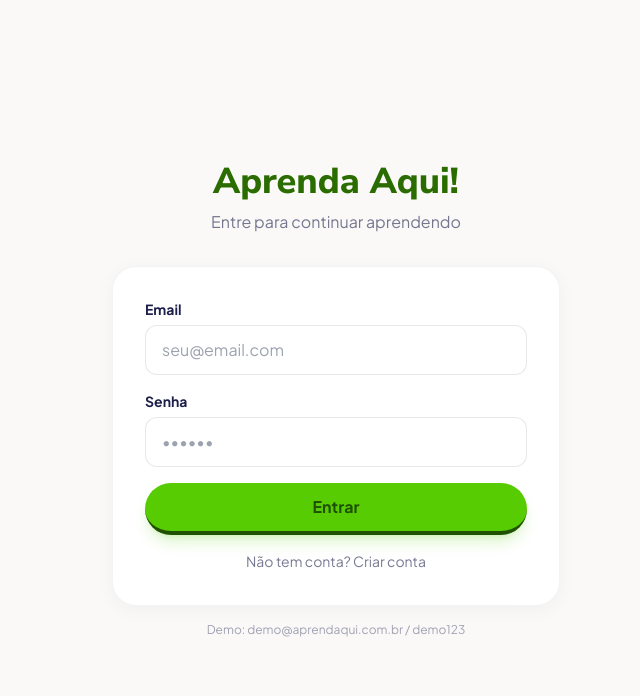
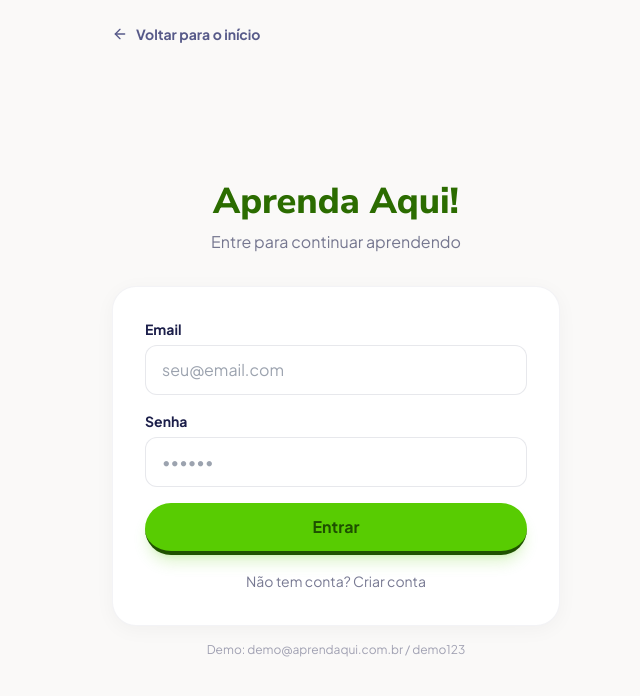
Before and after one commit to MateusBittenca/Aprenda-Aqui-v2, a Next.js app in the folder apps/web/: page /login in a window 1280 px wide. Shown: the top 696 px of the page, without its empty margins (304-944 px from the left). Built offline with nearby package versions, Linux system fonts and the light colour scheme.

Commit message:
Fix bugs

```diff
--- a/apps/web/app/(auth)/login/page.tsx
+++ b/apps/web/app/(auth)/login/page.tsx
@@ -1,8 +1,10 @@
 "use client";
 
 import { useState } from "react";
+import Link from "next/link";
 import { signIn } from "next-auth/react";
 import { useRouter } from "next/navigation";
+import { ArrowLeft } from "lucide-react";
 import { Button } from "@/components/ui/button";
 
 export default function LoginPage() {
@@ -56,7 +58,18 @@ export default function LoginPage() {
   }
 
   return (
-    <div className="min-h-screen bg-background flex items-center justify-center p-6">
+    <div className="min-h-screen bg-background flex flex-col p-6">
+      <div className="w-full max-w-md mx-auto mb-4">
+        <Link
+          href="/"
+          className="inline-flex items-center gap-2 text-sm font-bold text-secondary hover:text-primary transition-colors"
+        >
+          <ArrowLeft className="h-4 w-4" />
+          Voltar para o início
+        </Link>
+      </div>
+
+      <div className="flex-1 flex items-center justify-center w-full">
       <div className="w-full max-w-md">
         <div className="text-center mb-8">
           <h1 className="text-4xl font-extrabold text-primary mb-2">
@@ -150,6 +163,7 @@ export default function LoginPage() {
           </p>
         )}
       </div>
+      </div>
     </div>
   );
 }
--- a/packages/database/prisma/seed.ts
+++ b/packages/database/prisma/seed.ts
@@ -621,8 +621,9 @@ async function main() {
               content: {
                 instructions: "Use .map() para dobrar cada número do array",
                 starterCode: "const nums = [1, 2, 3];\nconst doubled = nums.map(/* ... */);",
+                hint: "Dentro do .map(), use uma arrow function que retorne o número vezes 2 (ex.: n => n * 2)",
               },
-              solution: { contains: "n * 2" },
+              solution: { contains: "* 2" },
             },
           ],
         },
```
